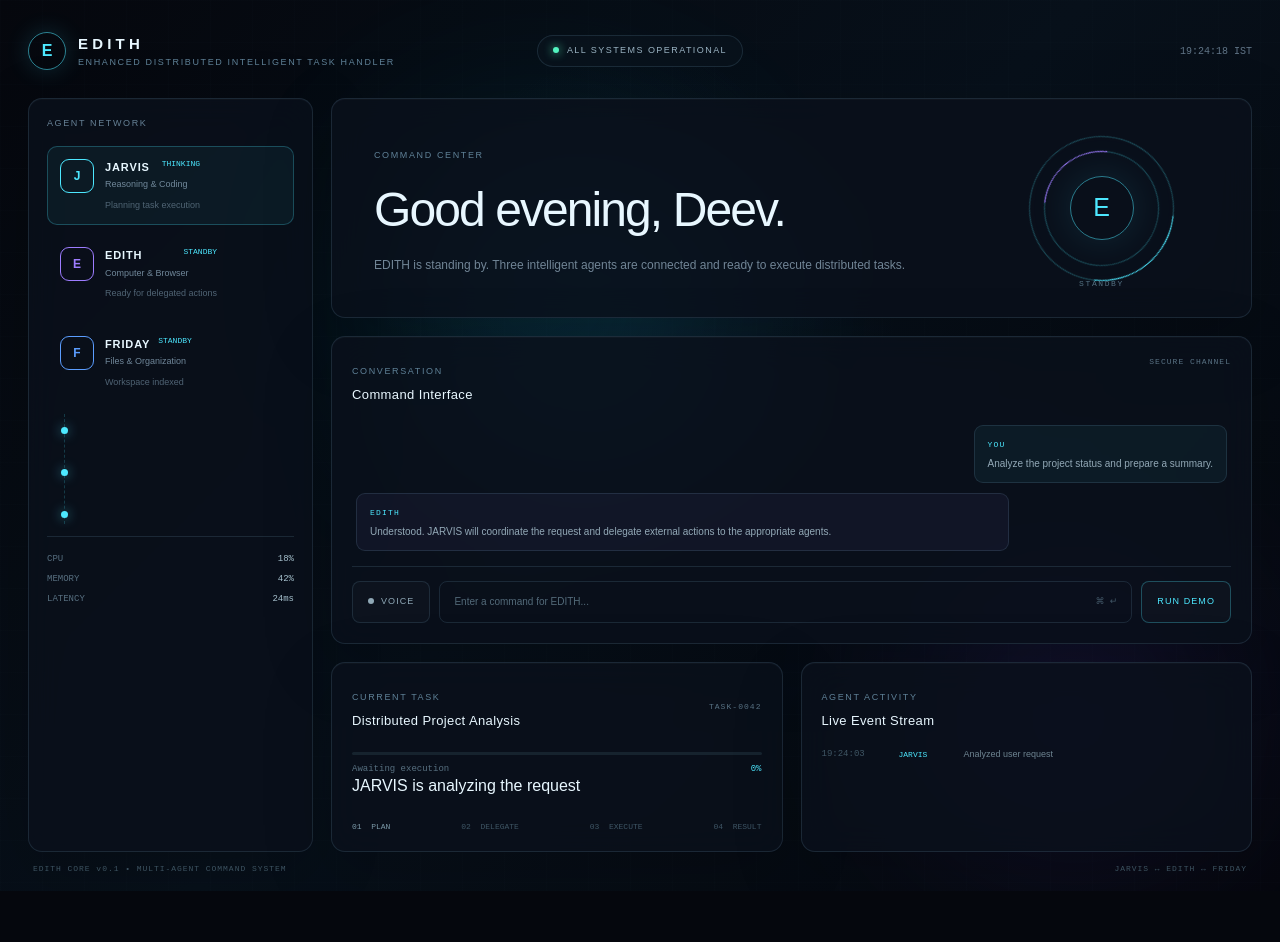
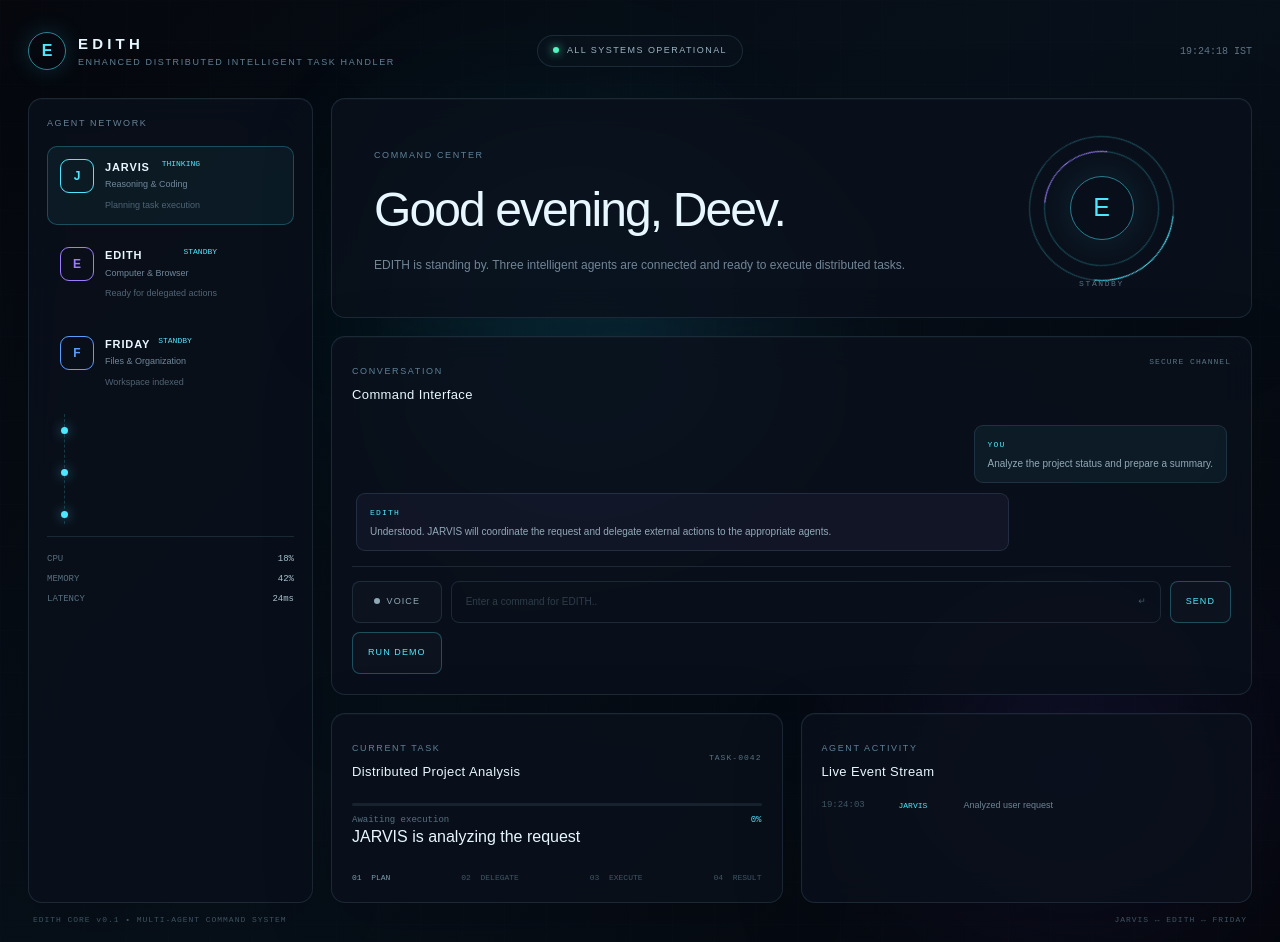
Before and after one commit to Prempujara/edith, a Next.js app in the folder apps/frontend/: page / in a window 1280 px wide. Before the commit the page ends 891 px from the top, so only its background shows below. Built offline with nearby package versions, Linux system fonts and the light colour scheme.

Commit message:
feat(frontend): add functional command input

```diff
--- a/apps/frontend/app/components/Conversation.tsx
+++ b/apps/frontend/app/components/Conversation.tsx
@@ -1,3 +1,7 @@
+"use client";
+
+import { useState } from "react";
+
 type ConversationProps = {
   running: boolean;
   listening: boolean;
@@ -13,6 +17,27 @@
   onToggleVoice,
   onRunDemo,
 }: ConversationProps) {
+  const [command, setCommand] = useState("");
+  const [submittedCommand, setSubmittedCommand] = useState(
+    "Analyze the project status and prepare a summary.",
+  );
+
+  const handleSubmit = () => {
+    const trimmedCommand = command.trim();
+
+    if (!trimmedCommand || running) return;
+
+    setSubmittedCommand(trimmedCommand);
+    setCommand("");
+    onRunDemo();
+  };
+
+  const handleKeyDown = (event: React.KeyboardEvent<HTMLInputElement>) => {
+    if (event.key === "Enter") {
+      handleSubmit();
+    }
+  };
+
   return (
     <div className="conversation panel">
       <div className="section-heading">
@@ -27,7 +52,7 @@
       <div className="messages">
         <div className="message user-message">
           <span className="message-tag">YOU</span>
-          <p>Analyze the project status and prepare a summary.</p>
+          <p>{submittedCommand}</p>
         </div>
 
         <div className="message edith-message">
@@ -64,16 +89,36 @@
         </button>
 
         <div className="command-input">
-          <span>
-            {listening
-              ? "Listening for command..."
-              : "Enter a command for EDITH..."}
-          </span>
+          <input
+            type="text"
+            value={command}
+            onChange={(event) => setCommand(event.target.value)}
+            onKeyDown={handleKeyDown}
+            placeholder={
+              listening
+                ? "Listening for command..."
+                : "Enter a command for EDITH..."
+            }
+            disabled={running}
+            aria-label="Command input"
+          />
 
-          <span className="command-key">⌘ ↵</span>
+          <span className="command-key">↵</span>
         </div>
 
-        <button className="execute-button" onClick={onRunDemo}>
+        <button
+          className="execute-button"
+          onClick={handleSubmit}
+          disabled={running || !command.trim()}
+        >
+          {running ? "RUNNING" : "SEND"}
+        </button>
+
+        <button
+          className="execute-button"
+          onClick={onRunDemo}
+          disabled={running}
+        >
           {running ? "RUNNING" : "RUN DEMO"}
         </button>
       </div>
```
